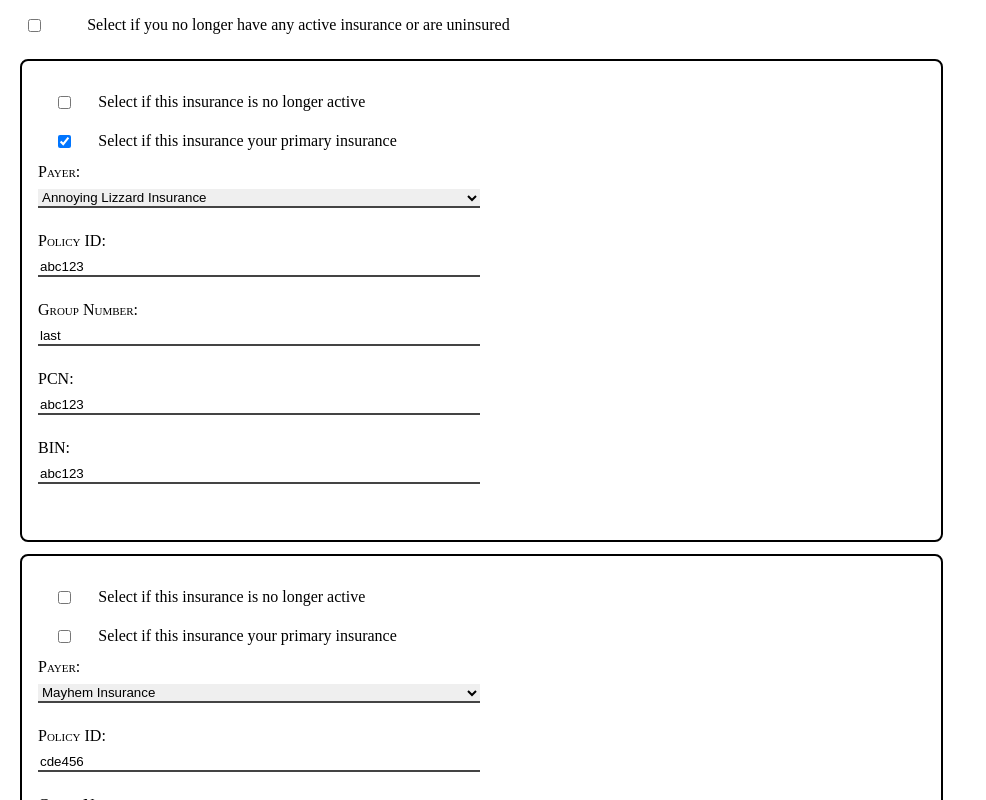
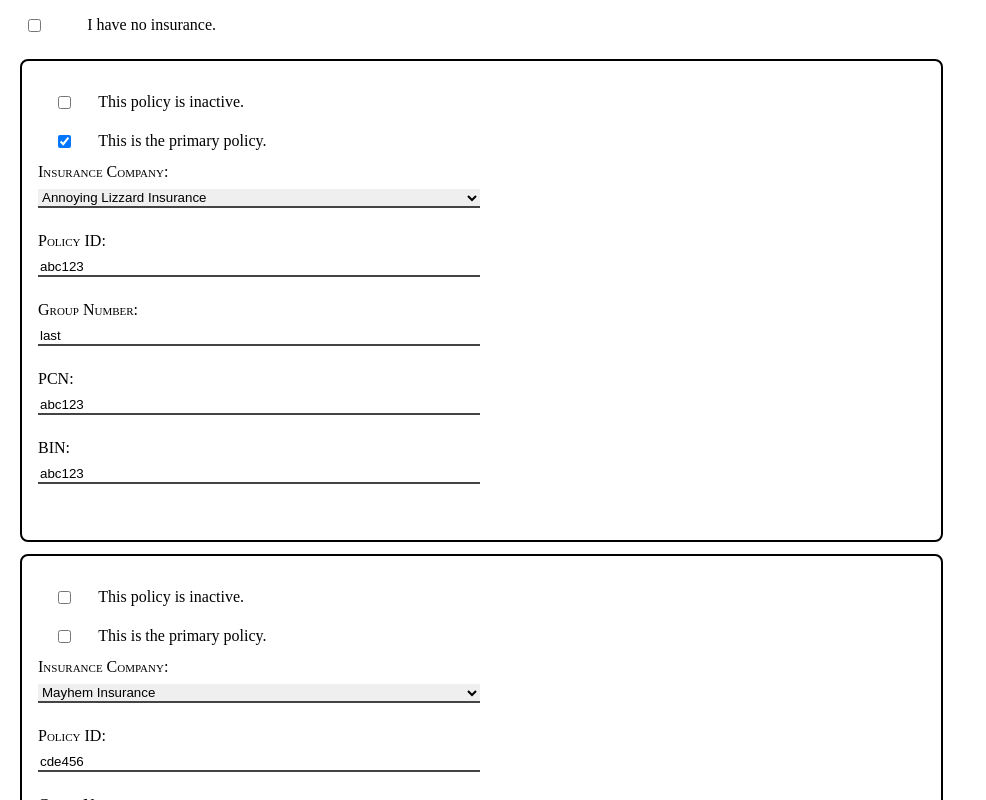
Before and after one commit to ChadESmith42/ng14-update-policy-form, an Angular app: page / in a window 1280 px wide. Shown: the top 800 px of the page, without its empty margins (0-986 px from the left). Built offline with nearby package versions, Linux system fonts and the light colour scheme.

Commit message:
FIX: changed verbiage on labels in form

```diff
--- a/src/app/app.component.html
+++ b/src/app/app.component.html
@@ -11,7 +11,7 @@
       </label>
     </div>
     <label class="form-check-label" for="exampleCheck1"
-      >Select if you no longer have any active insurance or are uninsured
+      >I have no insurance.
     </label>
   </div>
   <section formArrayName="plans">
@@ -42,7 +42,7 @@
           </label>
         </div>
         <label class="form-check-label" for="isInactive{{ i }}"
-          >Select if this insurance is no longer active
+          >This policy is inactive.
         </label>
       </div>
       <div class="checkbox-label-container">
@@ -57,7 +57,7 @@
           </label>
         </div>
         <label class="form-check-label" for="isPrimary{{ i }}"
-          >Select if this insurance your primary insurance
+          >This is the primary policy.
         </label>
         <div class="checkbox-errors">
           <p
@@ -76,7 +76,7 @@
       </div>
       <div class="label-control-container">
         <div class="column-alignment">
-          <label class="input-label" for="payer{{ i }}"> Payer: </label>
+          <label class="input-label" for="payer{{ i }}"> Insurance Company: </label>
           <select class="input-control" formControlName="payer">
             <option>Select one</option>
             <option
```
